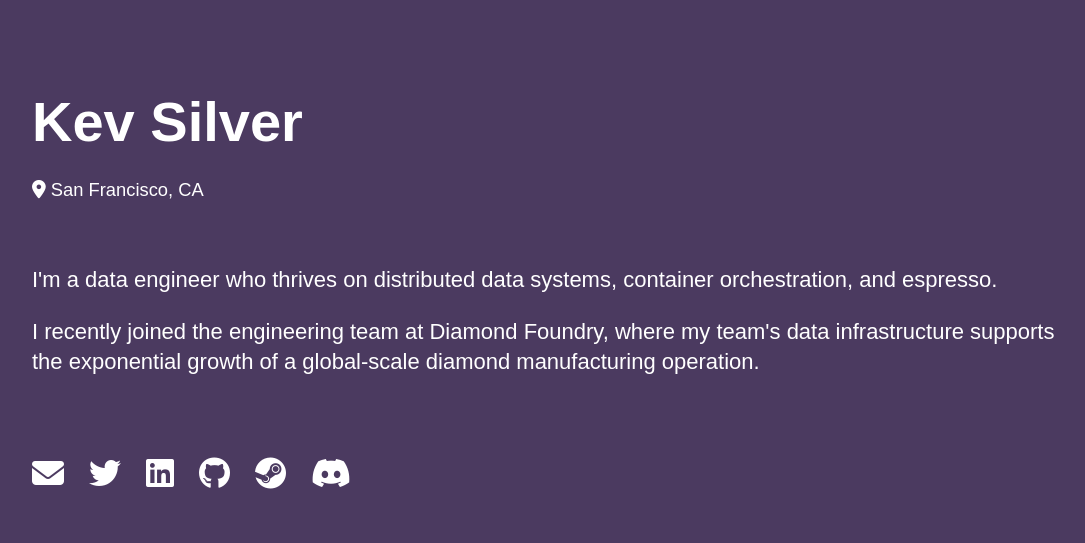
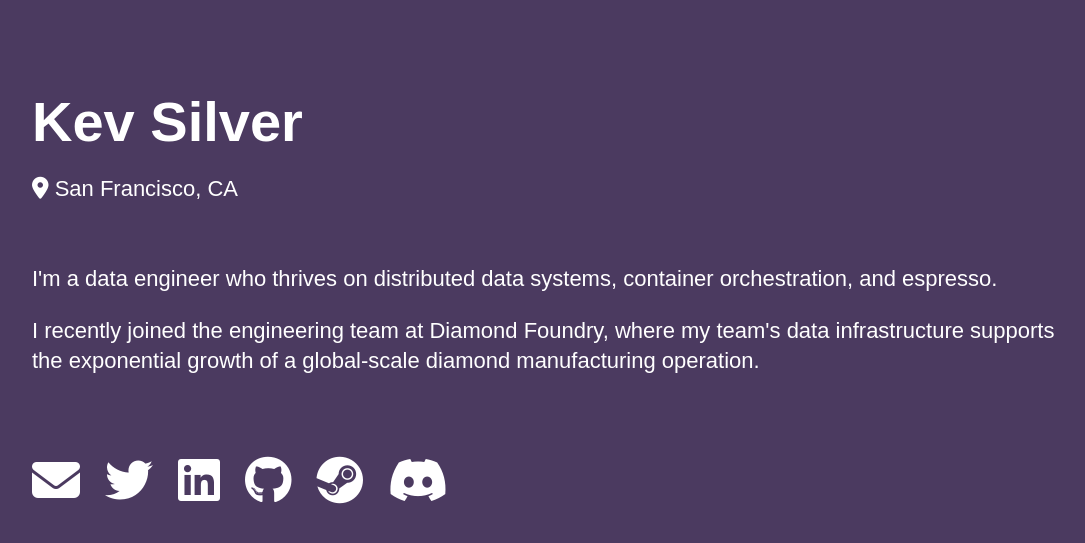
Before and after one commit to kvb0t/kvhome, a Flask app: page / in a window 1280 px wide. Shown: the top 543 px of the page, without its empty margins (96-1181 px from the left). Run offline with Flask 2, Linux system fonts and the light colour scheme; some libraries are stand-ins or nearby versions.

Commit message:
Updated icon sizes

```diff
--- a/templates/home.html
+++ b/templates/home.html
@@ -8,12 +8,12 @@
 <body>
       <div>
           <h1>Kev Silver</h1>
-          <p><small>
+          <p>
               <a href="https://www.google.com/maps/place/Potrero+Hill,+San+Francisco,+CA/@37.7574505,-122.4131476,14">
-                  <i class="fas fa-map-marker-alt"></i>
+                  <i class="fas fa-map-marker-alt fa-1x"></i>
               </a>
               San Francisco, CA
-          </small></p>
+          </p>
           <div class="content">
               <p>I'm a data engineer who thrives on distributed data systems, container orchestration, and espresso.<p>
               <p>I recently joined the engineering team at <a href="https://www.diamondfoundry.com/">Diamond Foundry</a>, where my team's data infrastructure supports the exponential growth of a global-scale diamond manufacturing operation.
@@ -21,37 +21,37 @@
 
           <div class="social-icon">
               <a href="mailto:kev@iam.kvb0t.com">
-                  <i class="fas fa-envelope fa-2x"></i>
+                  <i class="fas fa-envelope fa-3x"></i>
               </a>
           </div>
 
           <div class="social-icon">
               <a href="https://twitter.com/kv_pair">
-                  <i class="fab fa-twitter fa-2x"></i>
+                  <i class="fab fa-twitter fa-3x"></i>
               </a>
           </div>
 
           <div class="social-icon">
               <a href="https://www.linkedin.com/in/kevsilver">
-                  <i class="fab fa-linkedin fa-2x"></i>
+                  <i class="fab fa-linkedin fa-3x"></i>
               </a>
           </div>
 
           <div class="social-icon">
               <a href="https://github.com/kvb0t">
-                  <i class="fab fa-github fa-2x"></i>
+                  <i class="fab fa-github fa-3x"></i>
               </a>
           </div>
 
           <div class="social-icon">
               <a href="https://www.steamcommunity.com/id/kv_b0t">
-                  <i class="fab fa-steam fa-2x"></i>
+                  <i class="fab fa-steam fa-3x"></i>
               </a>
           </div>
 
           <div class="social-icon">
               <a href="https://discordapp.com/users/866203522239561788/">
-                  <i class="fab fa-discord fa-2x"></i>
+                  <i class="fab fa-discord fa-3x"></i>
               </a>
           </div>
 
```
